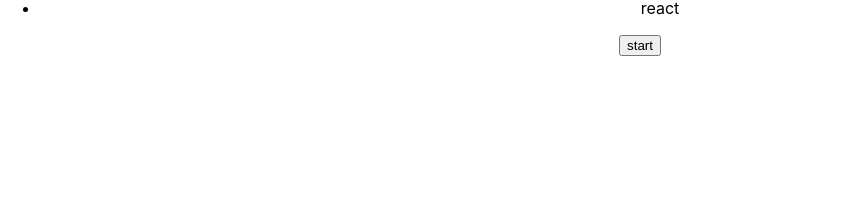
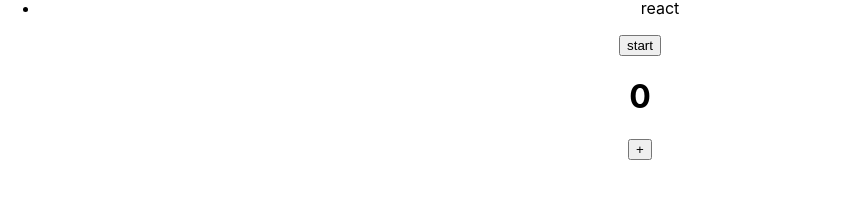
Before and after one commit to prashil-vaishnani/React_Testing, a React (Create React App) app: page / in a window 1280 px wide. Shown: the part 442-640 px from the top of the page, without its empty margins (0-863 px from the left). Built offline with nearby package versions, Linux system fonts and the light colour scheme.

Commit message:
Pointer Interactions add single/double click event from user-event

```diff
--- a/src/App.js
+++ b/src/App.js
@@ -2,6 +2,7 @@
 import "./App.css";
 import { Application } from "./components/application/Application";
 import { Skill } from "./components/skills/Skill";
+import { Counter } from "./components/counter/Counter";
 
 function App() {
   const skills = ["html", "css", "react"];
@@ -14,6 +15,9 @@
       <div>
         <Skill skills={skills} />
       </div>
+      <div>
+        <Counter />
+      </div>
     </div>
   );
 }
--- /dev/null
+++ b/src/components/counter/Counter.js
@@ -0,0 +1,17 @@
+import React, { useState } from "react";
+
+export const Counter = () => {
+  const [count, setCount] = useState(0);
+  return (
+    <div>
+      <h1>{count}</h1>
+      <button
+        onClick={() => {
+          setCount(count + 1);
+        }}
+      >
+        +
+      </button>
+    </div>
+  );
+};
```
Also changed, not shown: 1 other file (tests, documents, lock files or other folders).
